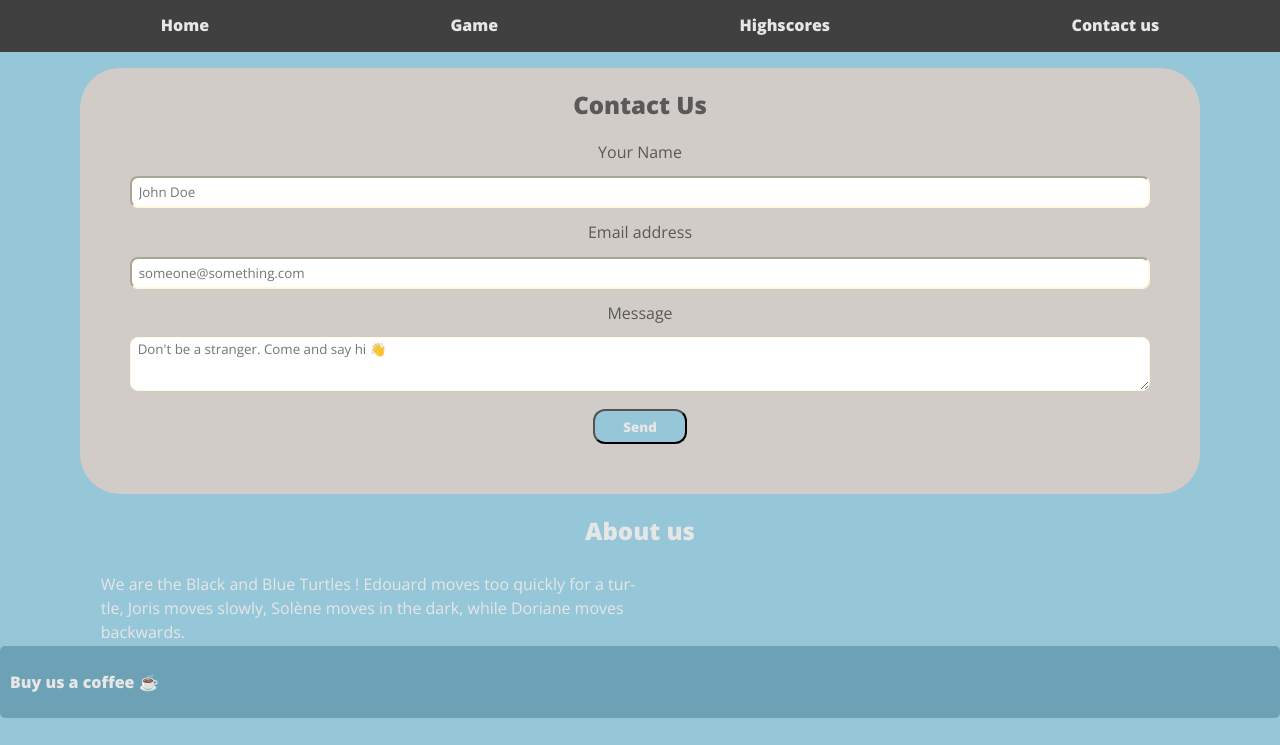
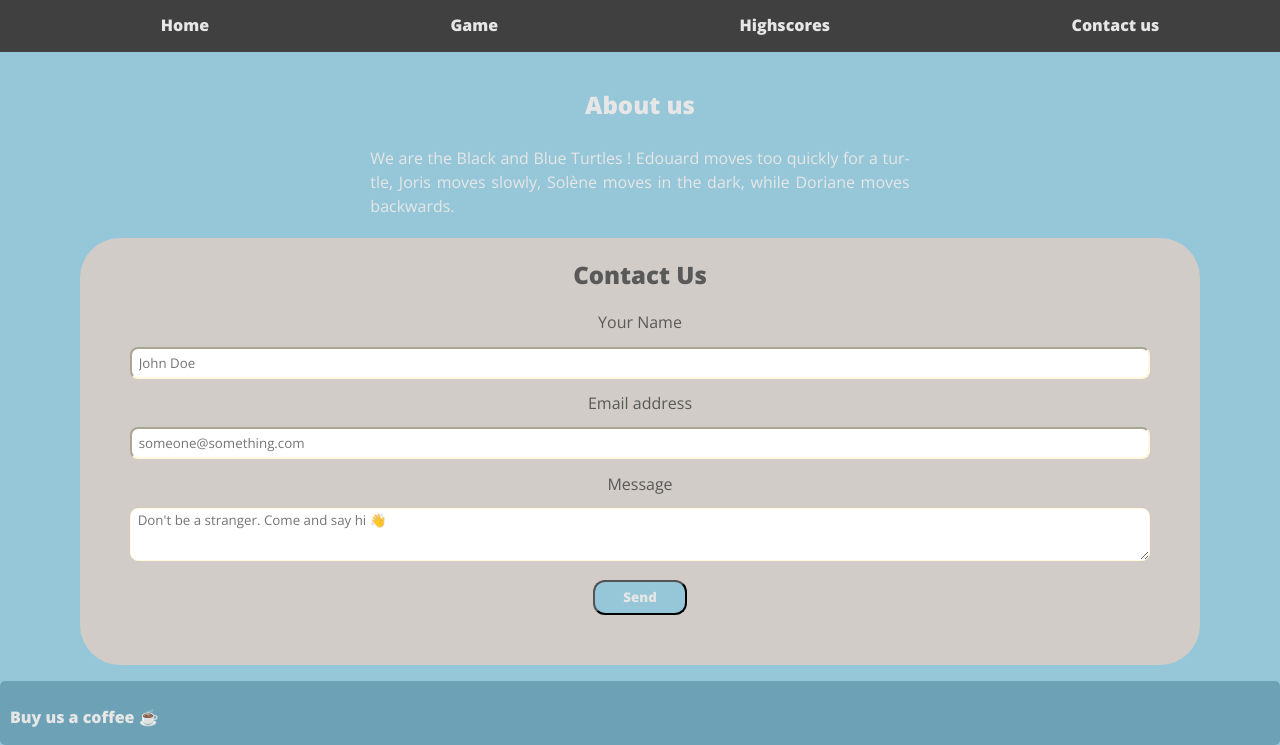
Before and after one commit to So-G/blackandblueturtles, a website: page pages/contact.html in a window 1280 px wide. Shown: the part 82-827 px from the top of the page. Before the commit the page ends 800 px from the top, so only its background shows below. Drawn offline with nearby package versions, Linux system fonts and the light colour scheme.

Commit message:
switch about us and contact section and changed footer

```diff
--- a/pages/contact.html
+++ b/pages/contact.html
@@ -49,6 +49,13 @@
     </header>
 
     <main>
+      <section class="about-us">
+        <h2>About us</h2>
+        <p>We are the Black and Blue Turtles !
+          Edouard moves too quickly for a turtle, Joris moves slowly,
+          Solène moves in the dark, while Doriane moves backwards.
+        </p>
+      </section>
       <form class="form">
         <h2>Contact Us</h2>
         <div class="container">
@@ -73,13 +80,6 @@
           <button class="btn-contact">Send</button>
         </div>
       </form>
-      <section class="about-us">
-        <h2>About us</h2>
-        <p>We are the Black and Blue Turtles !
-          Edouard moves too quickly for a turtle, Joris moves slowly,
-          Solène moves in the dark, while Doriane moves backwards.
-        </p>
-      </section>
     </main>
 
     <footer>
--- a/styles/style.css
+++ b/styles/style.css
@@ -353,7 +353,6 @@ Components
 }
 
 footer {
-  position: fixed;
   bottom: 0;
   width: 100vw;
   background: var(--blue2);
@@ -452,14 +451,16 @@ textarea {
 }
 
 .about-us {
+  margin: auto;
   text-align: center;
   max-height: 14em;
 }
 
 .about-us p {
-  text-align: left;
+  text-align: justify;
+  margin: auto;
+  margin-bottom: 1em;
   padding: 0.3em;
-  margin: 1em;
 }
 
 /* Menu button & list */
@@ -500,7 +501,6 @@ a.svg:after {
 
 }
 
-
 .stagger-menu {
   list-style-type: none;
   margin: 1em 0;
@@ -512,7 +512,6 @@ a.svg:after {
   margin-bottom: 0.5em;
   font-size: 1.2em;
   opacity: 0;
-
   max-width: max-content;
   transform: translateX(100%);
   transition-property: opacity, transform;
@@ -549,7 +548,6 @@ a.svg:after {
   z-index: -1;
 
 
-
 }
 
 .mobile li a:before {
```
Also changed, not shown: pages/game.html (+0 -1 lines).
